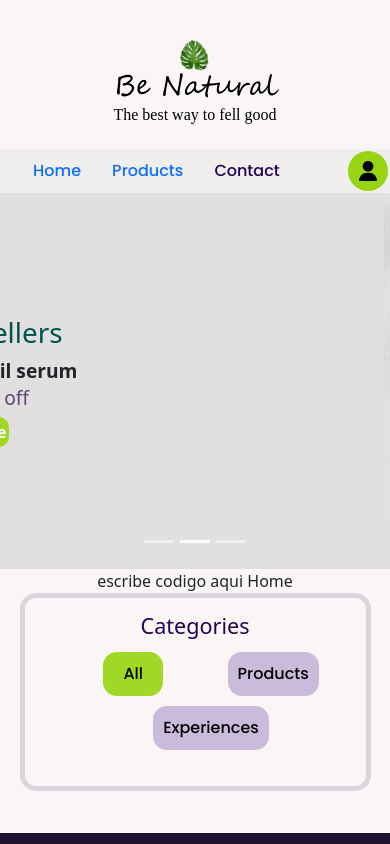
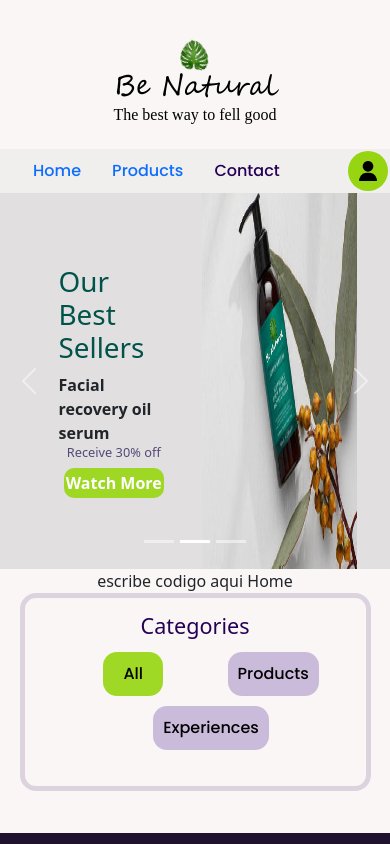
Before and after one commit to mabicodes/hackathon-benatural, a React (Create React App) app in the folder client/: page /#/ in a window 390 px wide. Shown: the top 844 px of the page. Built offline with nearby package versions, Linux system fonts and the light colour scheme.

Commit message:
Upload CSS responsive Carousel

```diff
--- a/client/src/components/home/carousel/Carousel.jsx
+++ b/client/src/components/home/carousel/Carousel.jsx
@@ -1,30 +1,54 @@
 import React from "react";
 import "./carousel.css";
-import fondo from "../../../assets/img/fondo_.png"
-import image_first from "../../../assets/img/Group 17.png"
-import eternal from "../../../assets/img/eternal.png"
+import fondo from "../../../assets/img/fondo_.png";
+import image_first from "../../../assets/img/Group 17.png";
+import eternal from "../../../assets/img/eternal.png";
 
-export const Carousel = () =>  {
+export const Carousel = () => {
   return (
-        <div id="carouselExampleIndicators" class="carousel slide" data-bs-ride="carousel">
+    <div
+      id="carouselExampleIndicators"
+      class="carousel slide"
+      data-bs-ride="carousel"
+    >
       <div class="carousel-indicators">
-          <button type="button" data-bs-target="#carouselExampleIndicators" data-bs-slide-to="0" class="active" aria-current="true" aria-label="Slide 1"></button>
-          <button type="button" data-bs-target="#carouselExampleIndicators" data-bs-slide-to="1" aria-label="Slide 2"></button>
-          <button type="button" data-bs-target="#carouselExampleIndicators" data-bs-slide-to="2" aria-label="Slide 3"></button>
+        <button
+          type="button"
+          data-bs-target="#carouselExampleIndicators"
+          data-bs-slide-to="0"
+          class="active"
+          aria-current="true"
+          aria-label="Slide 1"
+        ></button>
+        <button
+          type="button"
+          data-bs-target="#carouselExampleIndicators"
+          data-bs-slide-to="1"
+          aria-label="Slide 2"
+        ></button>
+        <button
+          type="button"
+          data-bs-target="#carouselExampleIndicators"
+          data-bs-slide-to="2"
+          aria-label="Slide 3"
+        ></button>
       </div>
       <div class="carousel-inner">
         <div class="carousel-item active">
           <div id="carrusel1">
             <div id="parrafo">
               <h1 className="parra_title">BE A SUPER GREEN HUMAN BEAN</h1>
-                <p className="parra_par">Enter the world of wellnes and Superfood benefits with our Greens Range products, and yoga practices.</p>
+              <p className="parra_par">
+                Enter the world of wellnes and Superfood benefits with our
+                Greens Range products, and yoga practices.
+              </p>
             </div>
           </div>
         </div>
         <div class="carousel-item">
           <div id="second_item">
             <div className="image_sitem">
-                    <img src={image_first} className="image_first"/>
+              <img src={image_first} className="image_first" />
             </div>
             <div id="second_parra">
               <h1 className="title_seller">Our Best Sellers</h1>
@@ -36,26 +60,37 @@ export const Carousel = () =>  {
         </div>
         <div class="carousel-item">
           <div id="carrusel2">
-            <div id="parrafo_second">
-                <h1 className="third_title">Try our <span className="yoga">yoga</span> and meditation clases.</h1>
+            <div id="parra_second">
+              <h1 className="third_title">
+                Try our <span className="yoga">yoga</span> and meditation
+                clases.
+              </h1>
               <div id="box_yoga">
                 <h3 className="off_price">Receive 30% off</h3>
                 <button id="carru_btn">Watch More</button>
               </div>
-
             </div>
           </div>
         </div>
       </div>
-        <button class="carousel-control-prev" type="button" data-bs-target="#carouselExampleIndicators" data-bs-slide="prev">
+      <button
+        class="carousel-control-prev"
+        type="button"
+        data-bs-target="#carouselExampleIndicators"
+        data-bs-slide="prev"
+      >
         <span class="carousel-control-prev-icon" aria-hidden="true"></span>
         <span class="visually-hidden">Previous</span>
       </button>
-        <button class="carousel-control-next" type="button" data-bs-target="#carouselExampleIndicators" data-bs-slide="next">
+      <button
+        class="carousel-control-next"
+        type="button"
+        data-bs-target="#carouselExampleIndicators"
+        data-bs-slide="next"
+      >
         <span class="carousel-control-next-icon" aria-hidden="true"></span>
         <span class="visually-hidden">Next</span>
       </button>
     </div>
-
-    )
-}
+  );
+};
--- a/client/src/components/home/carousel/carousel.css
+++ b/client/src/components/home/carousel/carousel.css
@@ -1,17 +1,18 @@
 .carouselExampleControls{
     height: 100%;
-    width: 100%;
+    width: 100vw;
     display: flex;
    }
    .carousel-inner {
      height: 100%;
      flex-wrap: nowrap;
-     width: 100%;
+     width: 100vw;
      display: flex;
+     align-items: center;
    }
 #carrusel1{
     background-image: url(../../../assets/img/fondo_.png);
-    min-width: 1220px;
+    min-width: 95%;
     min-height: 376px;
     max-height: 480px;
     background-position: center;
@@ -23,7 +24,7 @@
   #parrafo{
    z-index: 1;
    width: 60%;
-   height: 40vh;
+   height: 40%;
    border: 2px solid #E9B76B;
    background-color: #17222373;
    border-radius: 15px;
@@ -43,8 +44,8 @@
   }
   #second_item{
     display: flex;
-    min-width: 1210px;
-    height: 62vh;
+    min-width: 95%;
+    height: 60%;
     flex-direction: row-reverse;
     justify-content: space-between;
     background-color: #c4c4c473;
@@ -55,13 +56,14 @@
       width: 60%;
       display: flex;
       justify-content:flex-end;
+      align-items: center;
    }
   #second_item img{
    width: 70%;
    height: 62vh;
   }
   #second_parra{
-      width: 50%;
+      width: 40%;
       display: flex;
       flex-direction: column;
       align-items: center;
@@ -98,7 +100,7 @@
 
   #carrusel2{
     background-image: url(../../../assets/img/eternal.png);
-    min-width: 1220px;
+    min-width: 95%;
     min-height: 376px;
     max-height: 376px;
     background-position: center;
@@ -116,3 +118,47 @@
 
       text-align: center;
   }
+
+  @media (max-width: 480px){
+    .parra_title{
+      color: #bc8cf7;
+      text-align: center;
+      padding-top: 25px;
+      font-size: 1.2rem;
+  }
+  .parra_par{
+    font-size: 1rem;
+    color: #e0dbdb;
+    text-align: center;
+    padding: 15px;
+}
+.name_seller{
+  font-weight: bold;
+  font-size: 1rem;
+  margin-bottom: 0%;
+}
+.off_price{
+color:#574878;
+font-size: 0.8rem;
+}
+#second_parra{
+  margin-left: 15%;
+  margin-right: 0;
+  align-items: right;
+  width: 30%;
+}
+.image_sitem{
+  width: 60%;
+  display: flex;
+  justify-content:center;}
+
+
+  #parra_second{
+    width: 80%;
+    display: flex;
+    flex-direction: column;
+    align-items: center;
+    justify-content: center;
+    margin-left: 10%;
+}
+  }
--- a/client/src/components/main.css
+++ b/client/src/components/main.css
@@ -12,7 +12,7 @@
     --colorButtonMenuAll:#97d711e8;
     --colorBackgroundProductCart: #F4F4F4;
     --colorProductName:#00534A;
-    --colorBackgroundModal:#00463dd1;
+    --colorBackgroundModal:#00463de8;
     --colorProductCategory:#250055;
 }
 *, body{
--- a/client/src/components/navbar/modal/popupmodal.css
+++ b/client/src/components/navbar/modal/popupmodal.css
@@ -39,7 +39,7 @@
     font-size: 20px;
     border-radius: 50%;
     cursor: pointer;
-    background-color: var(--colorLogin);
+    background-color: #c4c4c45a;
     -webkit-border-radius: 50%;
     -moz-border-radius: 50%;
     -ms-border-radius: 50%;
@@ -79,7 +79,7 @@
 .form-login{
     font-family: 'Poppins', sans-serif;
     margin: 10px;
-    background-color:#c4c4c45a;
+    background-color:var(--colorLogin);
     border-style: none;
     color: var(--colorTextBlack);
     width: 80px;
```
Lines whose indentation alone changed are shown as unchanged.
